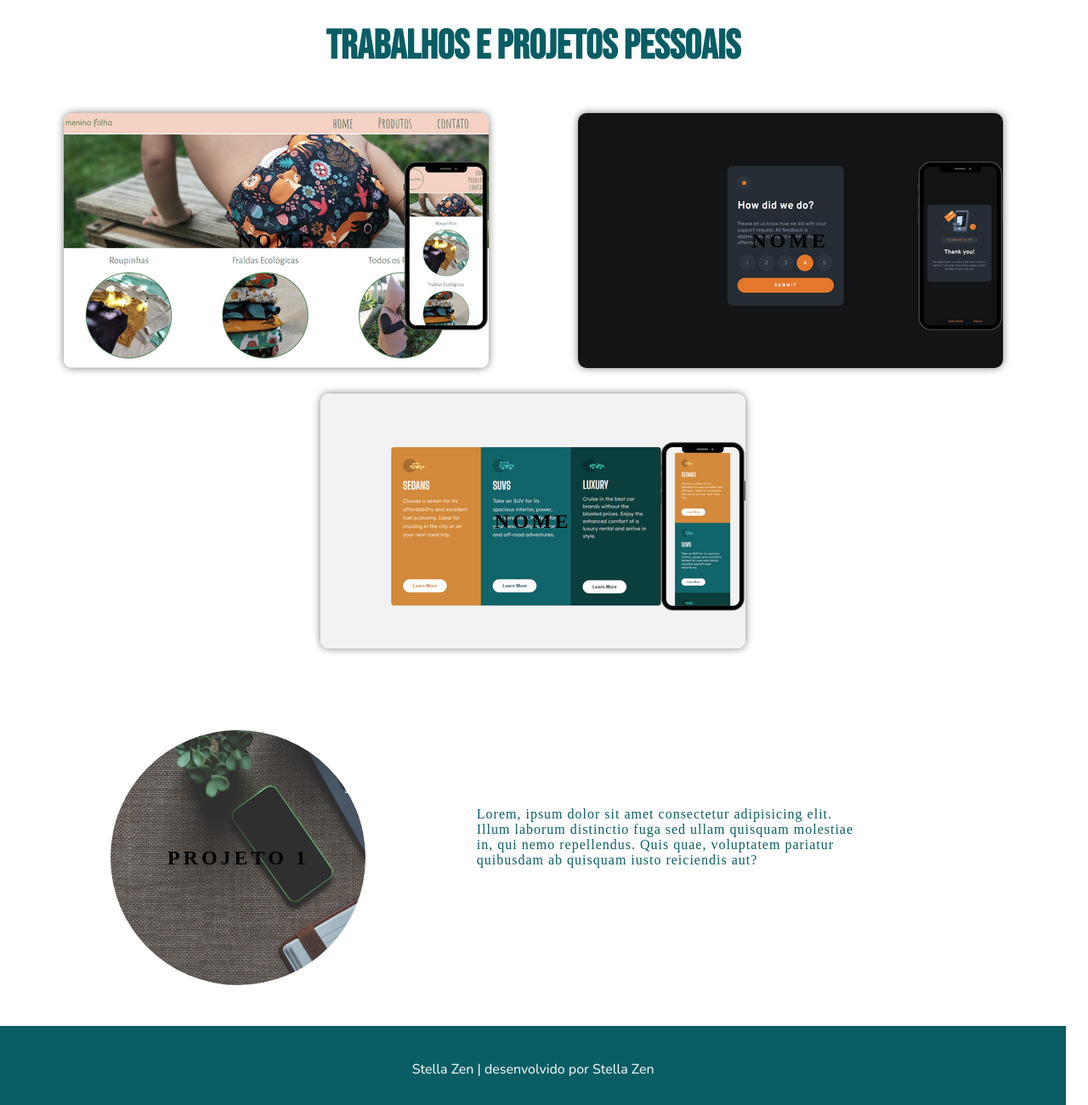
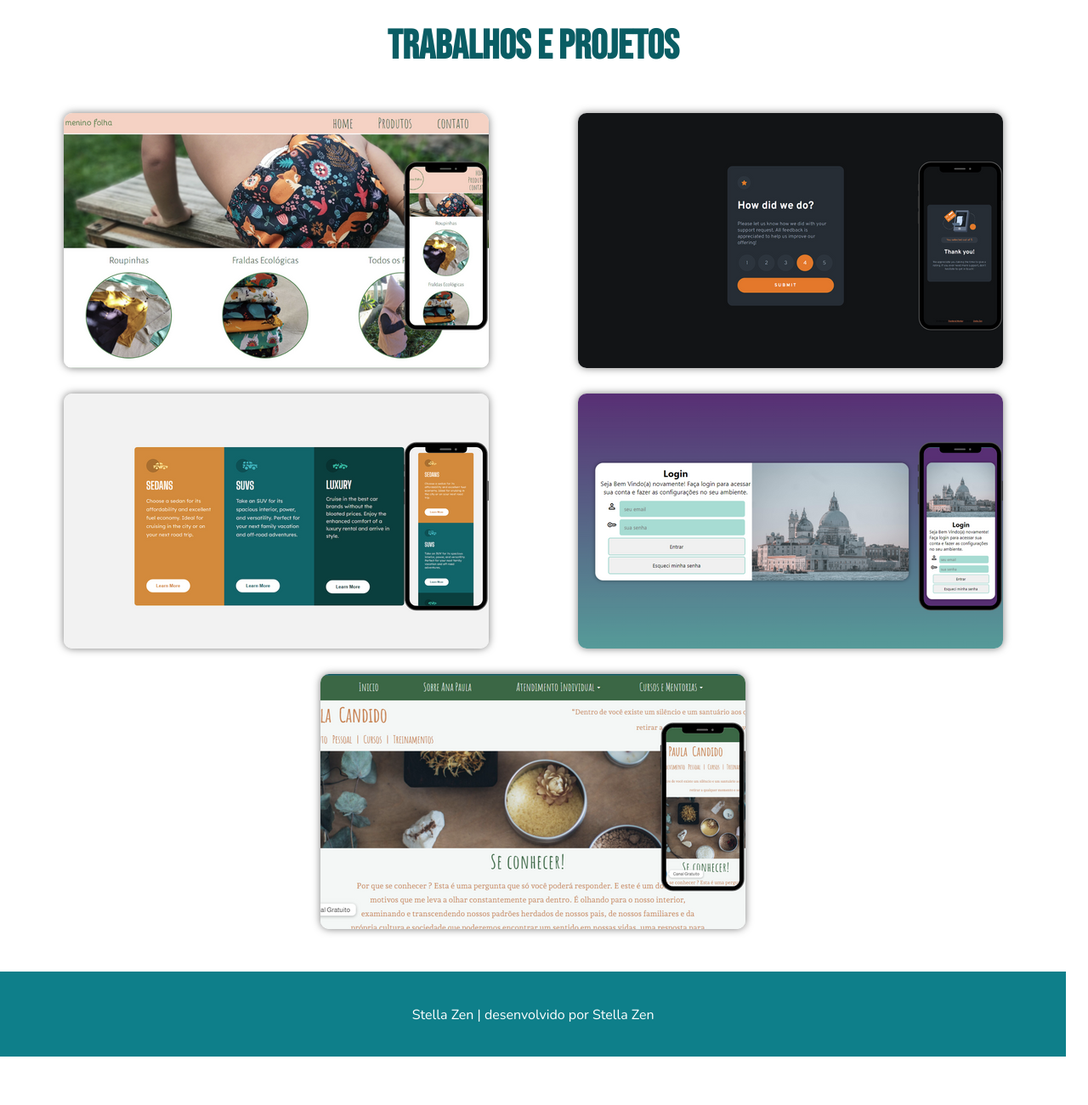
Before and after one commit to Stellazen/StellaPortfolio, a plain HTML site: page index.html in a window 1280 px wide. Shown: the part 1320-2620 px from the top of the page at 85% size. After the commit the page ends 2563 px from the top, so only its background shows below. Drawn offline with nearby package versions, Linux system fonts and the light colour scheme.

Commit message:
imagens e trabalhos

```diff
--- a/estilos/style.css
+++ b/estilos/style.css
@@ -136,16 +136,6 @@ a:hover{
     margin-left: 80px;
 }
 
-.foto-trabalhos{
-    border-radius: 10px;
-    width: 500px;
-    box-shadow: 0px 0px 10px rgba(0, 0, 0, 0.514);
-}
-
-.imagem-mobile{
-    width: 100px;
-}
-
 .trabalhos{
     display: flex;
     flex-wrap: wrap;
@@ -153,8 +143,27 @@ a:hover{
     gap: 30px;
 }
 
-.trabalho-1{
+.trabalho-1{ /*imagem*/
     background-image: url(../imagens/menino-folha-c.png);
+}
+
+.trabalho-2{ /*imagem*/
+    background-image: url(../imagens/rate-element.png);
+}
+
+.trabalho-3{ /*imagem*/
+    background-image: url(../imagens/column-card.png);
+}
+
+.trabalho-4{
+    background-image: url(../imagens/login.png);
+}
+
+.trabalho-5{
+    background-image: url(../imagens/ana.png);
+}
+
+.trabalho-1, .trabalho-2, .trabalho-3, .trabalho-4, .trabalho-5{ /*configuração*/
     background-repeat: no-repeat;
     background-position: center;
     background-size: cover;
@@ -168,40 +177,12 @@ a:hover{
     cursor: pointer;
     filter: grayscale(0.2);
     transition: 0.5s ease-in-out;
+
 }
 
-.trabalho-2{
-    background-image: url(../imagens/rate-element.png);
-    background-repeat: no-repeat;
-    background-position: center;
-    background-size: cover;
-    width: 500px;
-    height: 300px;
-    border-radius: 10px;
-    display: flex;
-    align-items: center;
-    justify-content: center;
-    box-shadow: 0px 0px 10px rgba(0, 0, 0, 0.514);
-    cursor: pointer;
-    filter: grayscale(0.2);
-    transition: 0.5s ease-in-out;
-}
-
-.trabalho-3{
-    background-image: url(../imagens/column-card.png);
-    background-repeat: no-repeat;
-    background-position: center;
-    background-size: cover;
-    width: 500px;
-    height: 300px;
-    border-radius: 10px;
-    display: flex;
-    align-items: center;
-    justify-content: center;
-    box-shadow: 0px 0px 10px rgba(0, 0, 0, 0.514);
-    cursor: pointer;
-    filter: grayscale(0.2);
-    transition: 0.5s ease-in-out;
+.trabalho-container i{
+    font-size: 40px;
+    color: white;
 }
 
 .card-wrapper{
@@ -213,71 +194,58 @@ a:hover{
     position: relative;
 }
 
-
-
-.footer{
-    background-color: #0a5d64;
-    width: 100%;
-    height: 100px;
+.trabalho-1:hover > .card-wrapper p {
+    opacity: 1;
+    visibility: visible;
+    font-size: 16px;
+    color: white;
+    background-color: #0e808abd;
+    padding: 5px;
+    border-radius: 15px;
 }
 
-.texto-footer{
-    font-family: var(--texto);
-    text-align: center;
-    font-weight: 100;
-    padding-top: 40px;
+.trabalho-2:hover > .card-wrapper p {
+    opacity: 1;
+    visibility: visible;
+    font-size: 16px;
     color: white;
+    background-color: #0e808abd;
+    padding: 5px;
+    padding-top: 10px;
+    border-radius: 15px;
 }
 
-/*teste-imagem*/
-
-.container{
-    height: auto;
-    width: 100vw;
-    display: flex;
-    flex-direction: column;
-    justify-content: space-evenly;
-    margin: 3rem 0;
+.trabalho-3:hover > .card-wrapper p {
+    opacity: 1;
+    visibility: visible;
+    font-size: 16px;
+    color: white;
+    background-color: #0e808abd;
+    padding: 5px;
+    padding-top: 10px;
+    border-radius: 15px;
 }
 
-.card-container{
-    display: flex;
-    justify-content: space-evenly;
-    align-items: center;
-    width: 90%;
+.trabalho-4:hover > .card-wrapper p {
+    opacity: 1;
+    visibility: visible;
+    font-size: 16px;
+    color: white;
+    background-color: #0e808abd;
+    padding: 5px;
+    padding-top: 10px;
+    border-radius: 15px;
 }
 
-.card{
-    width: 300px;
-    height: 300px;
-    border-radius: 100%;
-    margin: 3rem 0 0 0;
-    display: flex;
-    align-items: center;
-    justify-content: center;
-    background-color: #0a5d64;
-    background-image: url(../imagens/pczinho.jpg);
-    background-position: center top;
-    background-size: cover;
-    background-repeat: no-repeat;
-    color: black;
-    cursor: pointer;
-    transition: 0.5 ease-in-out;
-}
-
-.card-text{
-    width: 40%;
-    letter-spacing: 1px;
-    color: #0a5d64;
-}
-
-.card-wrapper{
-    text-align: center;
-    display: flex;
-    flex-direction: column;
-    justify-content: center;
-    align-content: center;
-    position: relative;
+.trabalho-5:hover > .card-wrapper p {
+    opacity: 1;
+    visibility: visible;
+    font-size: 16px;
+    color: white;
+    background-color: #0e808abd;
+    padding: 5px;
+    padding-top: 10px;
+    border-radius: 15px;
 }
 
 .card-wrapper::before{
@@ -292,35 +260,44 @@ a:hover{
     transition: 0.5s ease-in-out;
 }
 
-.card-wrapper h1{
+.card-wrapper p {
+    font-size: 0;
+    visibility: hidden;
+    opacity:0 ;
+    /* text-transform: uppercase; */
+    font-family: var(--texto);
+    padding: 3px;
+    transition: 0.5s ease-in-out
+}
+
+.trabalho-container:hover > .card-wrapper::before{
+    height: 250px;
+    width: 250px;
+    opacity: 1;
+}
+
+/* FOOTER */
+
+.footer{
+    background-color: var(--verde);
+    width: 100%;
+    height: 100px;
+    margin-top: 50px;
+}
+
+.texto-footer{
+    font-family: var(--texto);
+    text-align: center;
+    font-weight: 100;
+    padding-top: 40px;
+    color: white;
+}
+
+/* --Título do trabalho--
+    .card-wrapper h1{
    font-size: 1.5em;
    text-transform: uppercase;
    letter-spacing: 4px;
    margin: 0;
    transition: 0.5s ease-in-out;
-}
-
-.card-wrapper p {
-    font-size: 0;
-    visibility: hidden;
-    opacity:0 ;
-    font-weight: bold;
-    text-transform: uppercase;
-    transition: 0.5s ease-in-out
-}
-
-.trabalho-1:hover{
-    filter: grayscale(0.5);
-}
-
-.trabalho-1:hover > .card-wrapper::before{
-    height: 250px;
-    width: 250px;
-    opacity: 1;
-}
-
-.trabalho-1:hover > .card-wrapper p {
-    opacity: 1;
-    visibility: visible;
-    font-size: 14px;
-}
+} */
--- a/index.html
+++ b/index.html
@@ -7,9 +7,12 @@
     <title>Portfólio Stella Zen</title>
     <meta name="description" content="Portfólio Desenvolvedora Stella Zen e meus principais trabalhos">
     <link rel="shortcut icon" href="imagens/favicon.png" type="image/x-icon">
+
     <link rel="stylesheet" href="estilos/style.css">
+
+    <!--dev icons usados nessa página:-->
     <link rel="stylesheet" href="https://cdn.jsdelivr.net/gh/devicons/devicon@v2.15.1/devicon.min.css">
-    <link rel="stylesheet" href="https://cdn.jsdelivr.net/gh/devicons/devicon@v2.15.1/devicon.min.css">
+
 
 
 </head>
@@ -49,58 +52,79 @@
             </div>
         </div>
 
-        <h3 class="titulo-3">Trabalhos e Projetos Pessoais</h3>
+        <h3 class="titulo-3">Trabalhos e Projetos</h3>
 
-        <!-- site Menino Folha -->
         <div class="trabalhos">
 
             <div class="trabalho-container">
+                <a href="https://stellazen.github.io/site-meninoFolha/" target="_blank">
                 <div class="trabalho-1">
                     <div class="card-wrapper">
-                        <h1>Nome</h1>
-                        <p>Clica pra ver!</p>
+                        <!-- <h1>título do trabalho</h1> -->
+                        <p>
+                            <i class="devicon-html5-plain-wordmark"></i>
+                            <i class="devicon-css3-plain-wordmark"></i><br>
+                            Clica pra ver!
+                        </p>
                     </div>
                 </div>
+                </a>
             </div>
 
                 <div class="trabalho-container">
+                    <a href="https://stellazen.github.io/projetos-e-desafios/interactive-rating/index.html" target="_blank">
                         <div class="trabalho-2">
                             <div class="card-wrapper">
-                            <h1>Nome</h1>
-                            <p>Clica pra ver!</p>
+                                <!-- <h1>título do trabalho</h1> -->
+                                <p>
+                                    <i class="devicon-html5-plain-wordmark"></i>
+                                    <i class="devicon-javascript-plain"></i>
+                                    <i class="devicon-css3-plain-wordmark"></i><br>
+                                 Clica pra ver!</p>
                             </div>
                         </div>
+                    </a>
                 </div>
 
                 <div class="trabalho-container">
+                    <a href="https://stellazen.github.io/projetos-e-desafios/column-card/index.html" target="_blank">
                         <div class="trabalho-3">
                             <div class="card-wrapper">
-                            <h1>Nome</h1>
-                            <p>Clica pra ver!</p>
+                                <!-- <h1>título do trabalho</h1> -->
+                                <p><i class="devicon-html5-plain-wordmark"></i>
+                                    <i class="devicon-css3-plain-wordmark"></i><br>
+                                Clica pra ver!</p>
                              </div>
                          </div>
+                    </a>
+                </div>
+
+                <div class="trabalho-container">
+                    <a href="https://stellazen.github.io/projeto-login/" target="_blank">
+                        <div class="trabalho-4">
+                            <div class="card-wrapper">
+                                <!-- <h1>título do trabalho</h1> -->
+                                <p><i class="devicon-html5-plain-wordmark"></i>
+                                    <i class="devicon-css3-plain-wordmark"></i><br>
+                                Clica pra ver!</p>
+                             </div>
+                         </div>
+                    </a>
+                </div>
+
+                <div class="trabalho-container">
+                    <a href="https://anapaulacandido.com.br/bora-la/" target="_blank">
+                        <div class="trabalho-5">
+                            <div class="card-wrapper">
+                                <!-- <h1>título do trabalho</h1> -->
+                                <p>                                         <i class="devicon-wordpress-plain"></i><br>
+                                Clica pra ver!</p>
+                             </div>
+                         </div>
+                    </a>
                 </div>
 
         </div>
-
-
-        <!--teste imagem-->
-
-        <div class="container">
-
-            <div class="card-container"> <!--para usar imagem do trabalho + texto -->
-                <div class="card">
-                    <div class="card-wrapper">
-                        <h1>Projeto 1</h1>
-                        <p>Vem Ver!</p>
-                    </div>
-                </div>
-                <div class="card-text">
-                    <p>Lorem, ipsum dolor sit amet consectetur adipisicing elit. Illum laborum distinctio fuga sed ullam quisquam molestiae in, qui nemo repellendus. Quis quae, voluptatem pariatur quibusdam ab quisquam iusto reiciendis aut?</p>
-                </div>
-            </div>
-        </div>
-
 
     </main>
 
```
Also changed, not shown: imagens/ana.png (added), imagens/login.png (added). Lines whose indentation alone changed are shown as unchanged.
